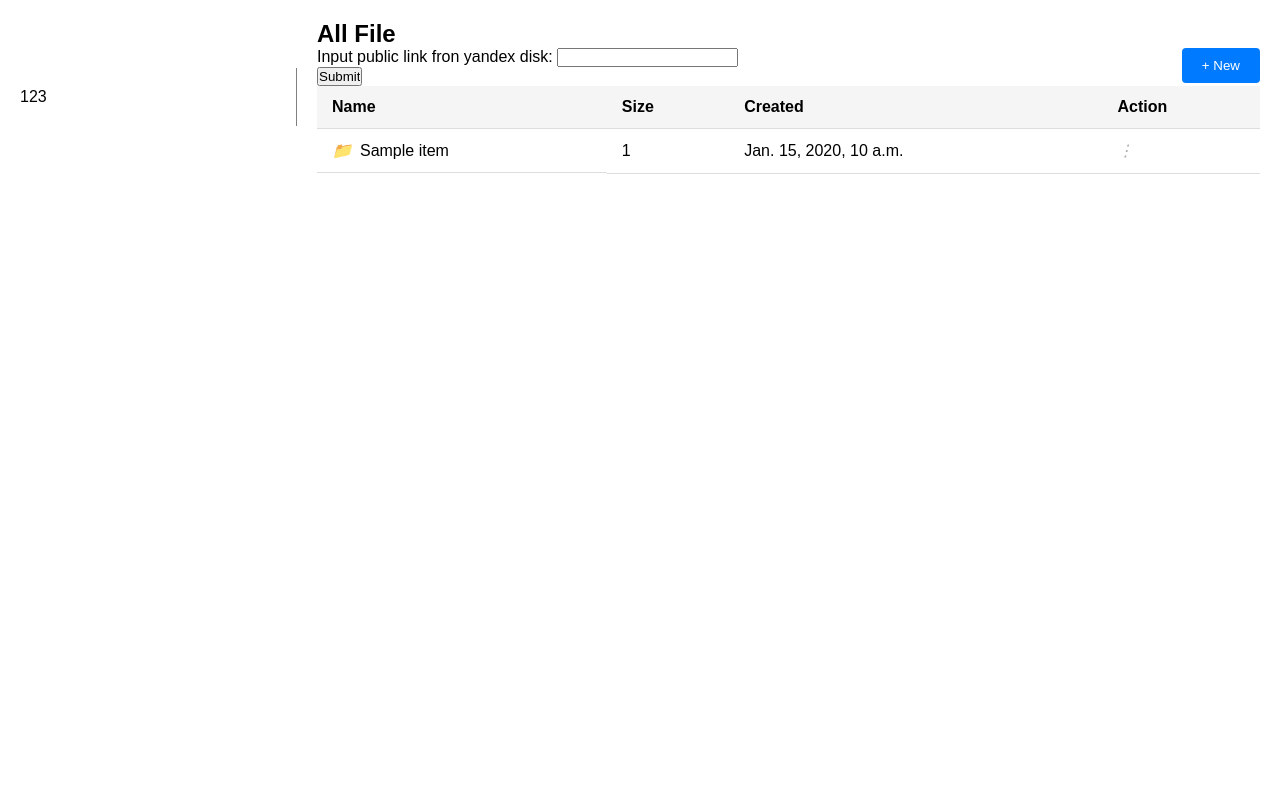
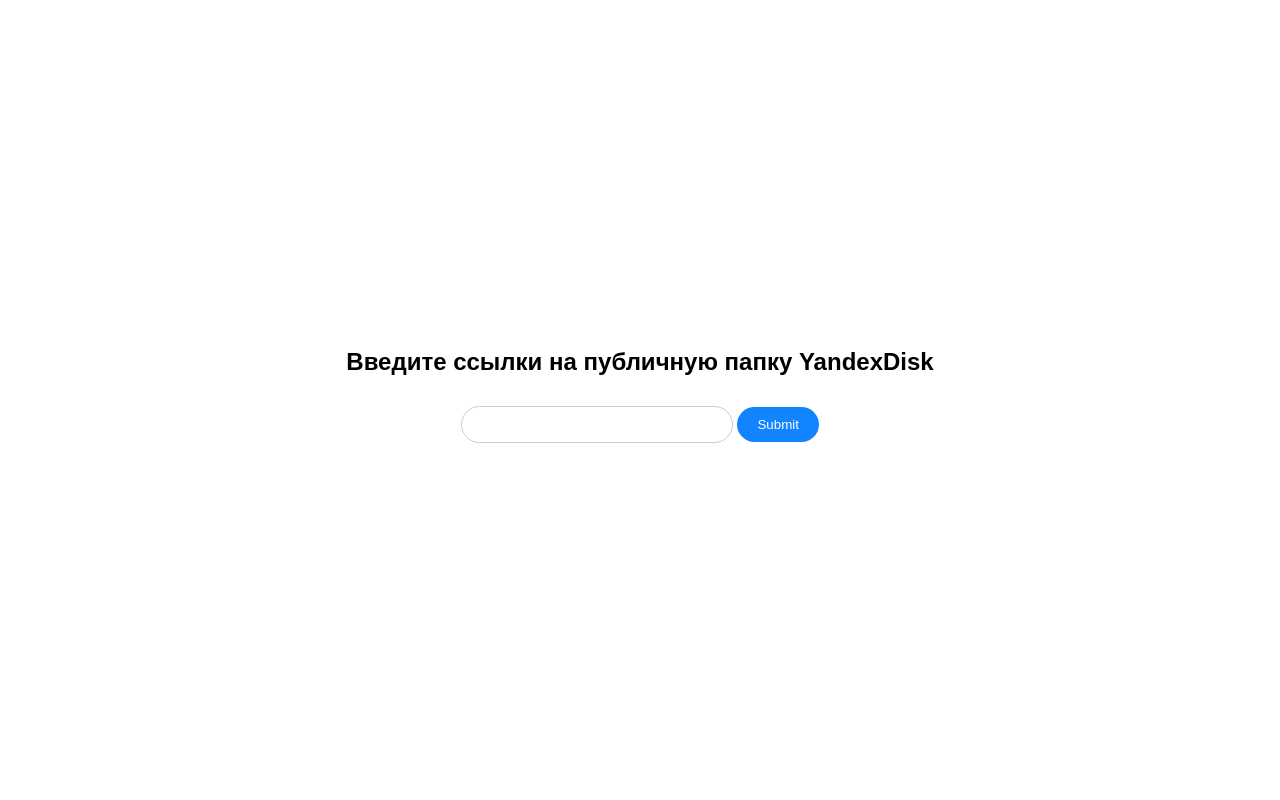
Before and after one commit to Alexander-Lipatov/tz_yandex_disk, a Django app: template core/templates/index.html in a window 1280 px wide. Run offline with Django 5.2, Linux system fonts and the light colour scheme; tables that the repository leaves empty hold one stand-in row (values such as "Sample post"); the template is opened without the code that fills it: values that come from a table or form of the project are taken from there, most other values are stand-ins (such as "Sample title", 1, 10 or a date in 2020).

Commit message:
"Переработаны services.py, templates и views для интеграции с YandexDisk; обновлены стили CSS; добавлены новые представления и URL-адреса для навигации по папкам"

```diff
--- a/core/templates/base.html
+++ b/core/templates/base.html
@@ -8,12 +8,13 @@
     <title>{% block title %}{% endblock title %}</title>
     <link rel="stylesheet" href="{% static './css/style.css' %}" />
     {% livereload_script %}
+    <style>{% block style %}{% endblock style %}</style>
   </head>
   <body>
     <header></header>
     <main>
       <div class="main-container">
-        <aside class="left-bar">123</aside>
+        {% comment %} {% include "sidebar.html" %} {% endcomment %}
         {% block content %}{% endblock content %}
       </div>
     </main>
--- a/core/templates/index.html
+++ b/core/templates/index.html
@@ -1,46 +1,15 @@
-{% extends "base.html" %} {% block content %}
+{% extends "base.html" %}
 
-<div class="content-area">
-  <h2>All File</h2>
-  <button class="button">+ New</button>
-  <form action="" method="post">
-    {% csrf_token %} {{ form }}
-    <input type="submit" value="Submit" />
-  </form>
-  <table>
-    <thead>
-      <tr>
-        <th>Name</th>
-        <th>Size</th>
-        <th>Created</th>
-        <th>Action</th>
-      </tr>
-    </thead>
-    <tbody>
-      {% for item in data.items %}
-      <tr>
-        <td class="name-column">
-          <i class="folder-icon">📁</i>{{item.name | truncatechars:35}}
-        </td>
-        <td>{{item.size}}</td>
-        <td>{{item.created}}</td>
-        <td><i class="action-icon">⋮</i></td>
-      </tr>
+{% block content %}
 
-      {% endfor %}
-    </tbody>
-  </table>
-</div>
-{% comment %}
-<div class="link-form">
-  {% for item in data.items %}
-  <div>
-    <p>{{item.name}}</p>
-    <p>{{item.size}}</p>
-    <p>{{item.type}}</p>
-    <p>{{item.created}}</p>
-  </div>
+    <div class="form-block">
+        <h1>
+            Введите ссылки на публичную папку YandexDisk
+        </h1>
+        <form action="" method="post">
+            {% csrf_token %} {{ form.public_link }}
+            <input type="submit" value="Submit" />
+          </form>
+    </div>
 
-  {% endfor %}
-</div>
-{% endcomment %} {% endblock content %}
+{% endblock content %}
--- a/core/urls.py
+++ b/core/urls.py
@@ -1,6 +1,8 @@
-from django.urls import path
-from .views import index
+from django.urls import path, re_path
+from .views import index, area_folder_view
 
 urlpatterns = [
-    path('', index, name='index')
+    path('', index, name='index'),
+    # path('<str:uuid>/', area_folder_view, name='folder')
+    re_path(r'^(?P<uuid>[0-9a-fA-F-]+)/(?P<path>.*)?/?$', area_folder_view, name='folder'),
 ]
--- a/static/css/style.css
+++ b/static/css/style.css
@@ -1,42 +1,79 @@
+html,
+body {
+  height: 100%;
+}
+
 body {
   font-family: Arial, sans-serif;
+  display: flex;
+  flex-direction: column;
 }
 
-*{
+* {
   margin: 0;
   padding: 0;
 }
 
+main {
+  flex: 1;
+}
 
-  .main-container{
+.main-container {
   display: flex;
   justify-content: center;
-    align-items: center;
+  height: 100%;
 }
 
-  .left-bar{
-    width: 20%;
-    padding: 20px;
+.left-bar {
+  width: 15%;
   border-right: 1px gray solid;
-    height: 100%;
+  height: max-content;
   display: flex;
   flex-direction: column;
+  height: 100%;
+  padding: 0 20px;
+}
 
+.left-bar > h2 {
+  margin-top: 50px;
+}
+.left-bar > .stories {
+  display: flex;
+  align-items: center;
+  justify-content: center;
+  height: 100%;
+  padding: 75px 0;
+}
+
+.left-bar > .stories > span {
+  color: rgb(168, 168, 168);
+  font-size: 14px;
 }
 
 .content-area {
   max-width: 1000px;
   padding: 20px;
-    flex:1
+  flex: 1;
+  display: flex;
+  flex-direction: column;
+  gap: 30px;
 }
+
+.content-area > .header-area{
+  display: flex;
+  justify-content: space-between;
+  margin-top: 20px;
+}
+
+
 
 table {
   width: 100%;
   border-collapse: collapse;
-
 }
 
-  th, td {
+th,
+td {
   padding: 12px 15px;
   border-bottom: 1px solid #ddd;
   text-align: left;
@@ -72,8 +109,12 @@ body {
   margin-right: 8px;
 }
 
+a{
+  text-decoration: none;
+}
+
 .button {
-    background-color: #007bff;
+  background-color: #1284ff;
   color: white;
   border: none;
   padding: 10px 20px;
@@ -81,3 +122,35 @@ body {
   cursor: pointer;
   float: right;
 }
+
+.header-area .button:hover{
+  background-color: #005fc5;
+}
+
+.form-block{
+  display: flex;
+  justify-content: center;
+  align-items: center;
+  flex-direction: column;
+  gap: 30px;
+}
+
+.form-block h1{
+  font-size: 24px;
+}
+.form-block>form>input[type='text']{
+  width: 250px;
+  padding: 10px;
+  margin-bottom: 10px;
+  border-radius: 30px;
+  border: 1px solid #ccc;
+}
+
+.form-block>form>input[type='submit']{
+  background-color: #1284ff;
+  color: white;
+  border: none;
+  padding: 10px 20px;
+  border-radius: 30px;
+  cursor: pointer;
+}
```
Also changed, not shown: core/services.py (+61 -9 lines), core/templates/area_folder.html (added, +45 -0 lines), core/templates/sidebar.html (added, +10 -0 lines), core/views.py (+25 -4 lines), db.sqlite3. Lines whose indentation alone changed are shown as unchanged.
